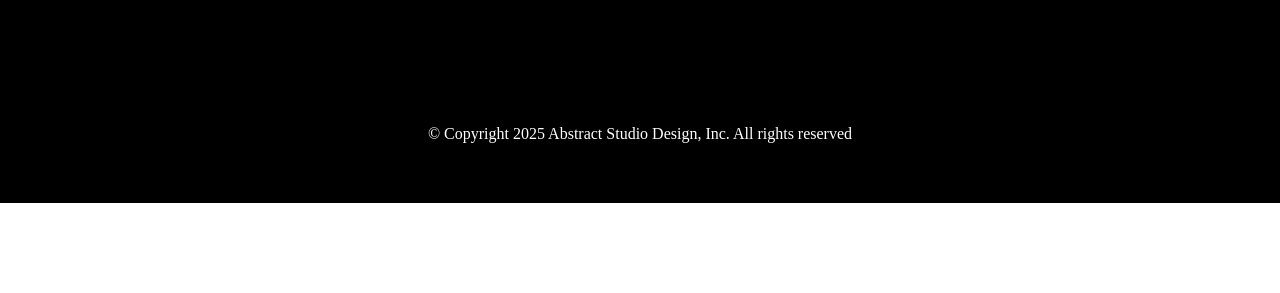
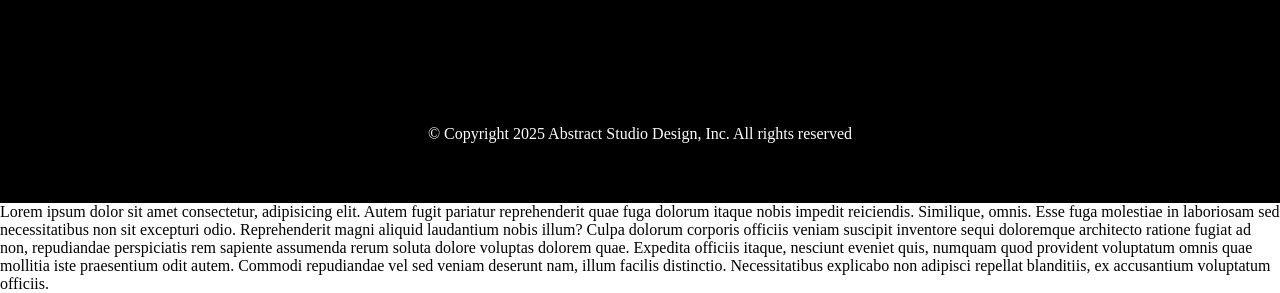
Before and after one commit to namdnp27/abstrac-project, a plain HTML site: page index.html in a window 1280 px wide. Shown: the part 2293-2586 px from the top of the page. Before the commit the page ends 2496 px from the top, so only its background shows below. Drawn offline with Linux system fonts and the light colour scheme.

Commit message:
second commit

```diff
--- a/index.html
+++ b/index.html
@@ -123,6 +123,16 @@
 
     </div>
 
+    <div>Lorem ipsum dolor sit amet consectetur, adipisicing elit. Autem fugit pariatur reprehenderit quae fuga dolorum
+        itaque nobis impedit reiciendis. Similique, omnis. Esse fuga molestiae in laboriosam sed necessitatibus non sit
+        excepturi odio. Reprehenderit magni aliquid laudantium nobis illum? Culpa dolorum corporis officiis veniam
+        suscipit inventore sequi doloremque architecto ratione fugiat ad non, repudiandae perspiciatis rem sapiente
+        assumenda rerum soluta dolore voluptas dolorem quae. Expedita officiis itaque, nesciunt eveniet quis, numquam
+        quod provident voluptatum omnis quae mollitia iste praesentium odit autem. Commodi repudiandae vel sed veniam
+        deserunt nam, illum facilis distinctio. Necessitatibus explicabo non adipisci repellat blanditiis, ex
+        accusantium voluptatum officiis.
+    </div>
+
 </body>
 
 </html>
```
